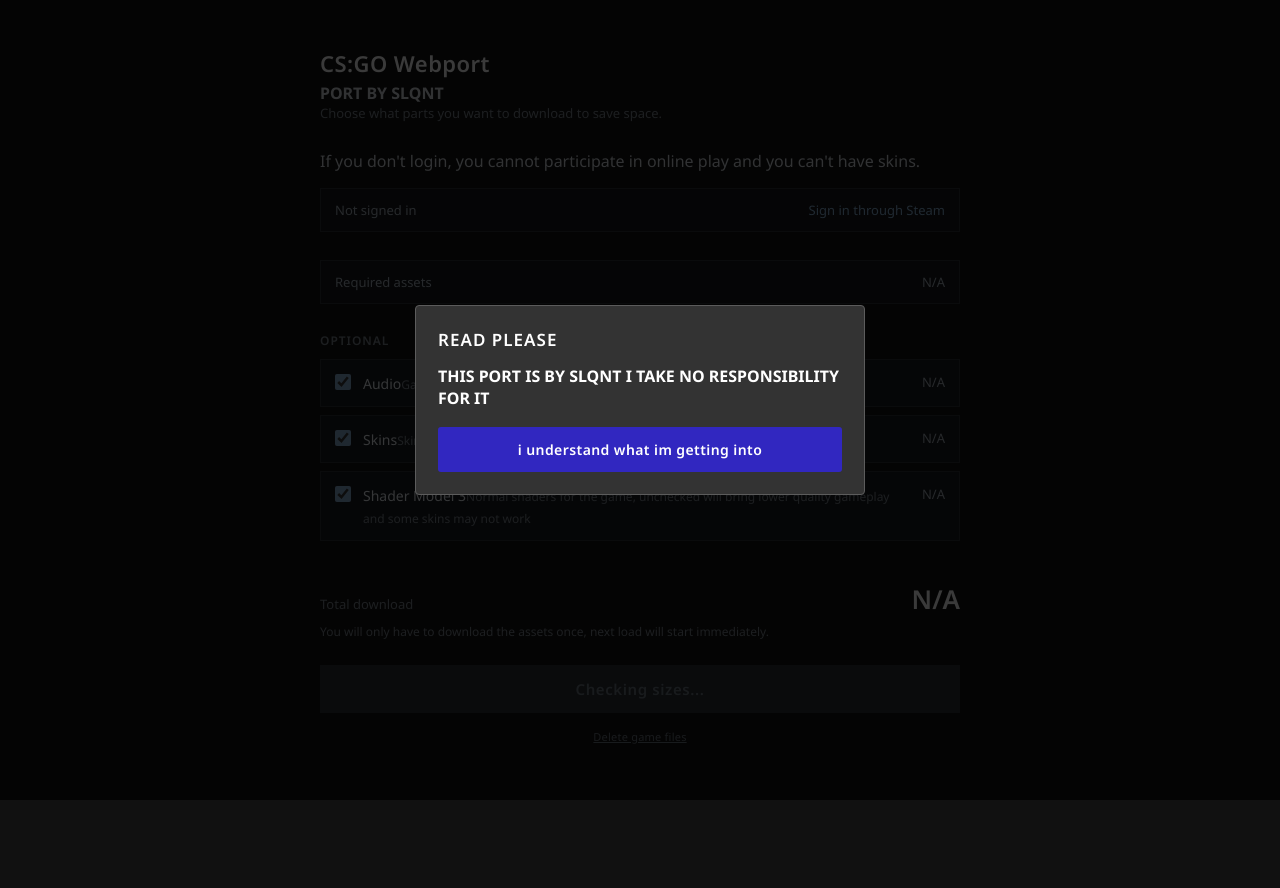
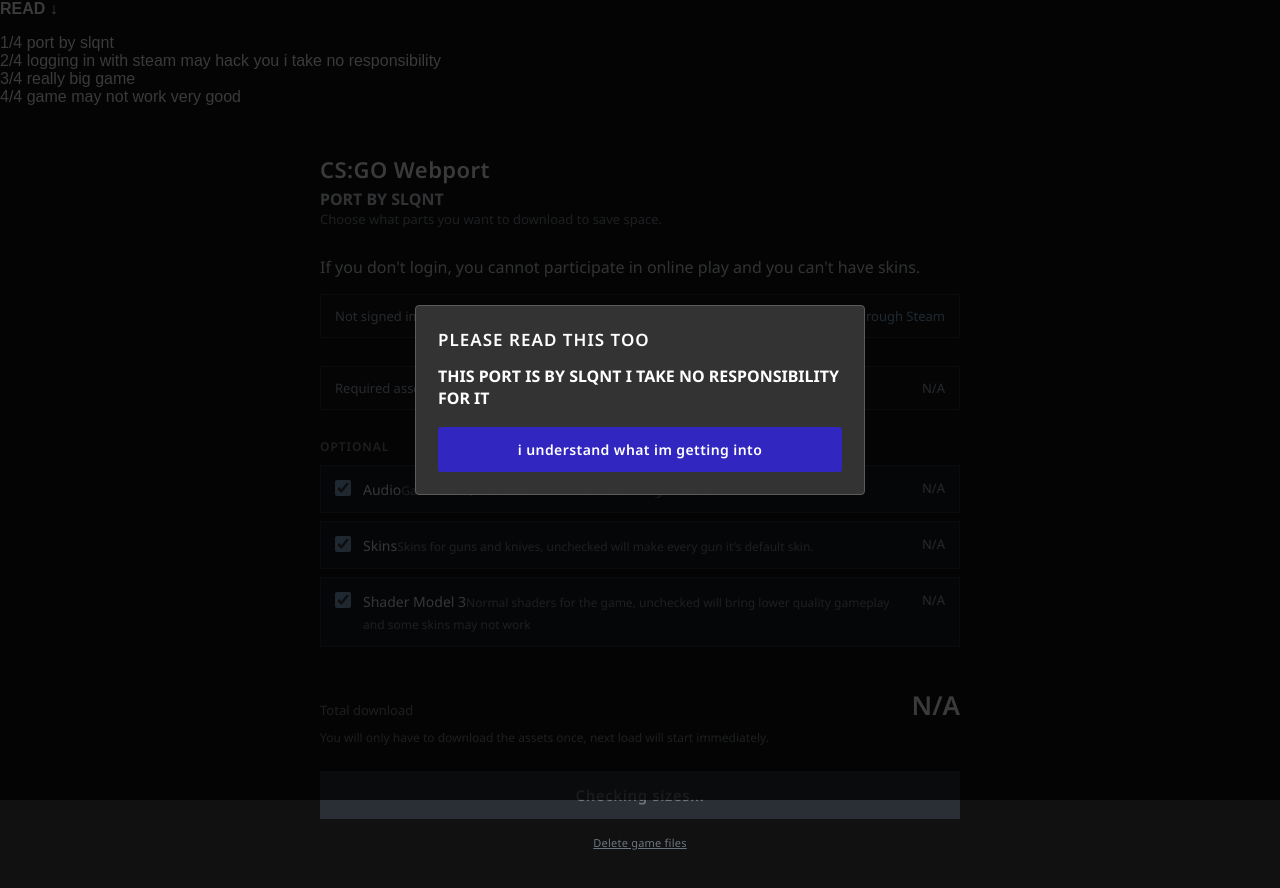
Before and after one commit to Zenith-UB/cs4bhjfbahvfvjbasvfks8go, a plain HTML site: page index.html in a window 1280 px wide. Before the commit the page ends 862 px from the top, so only its background shows below. Drawn offline with Linux system fonts and the light colour scheme.

Commit message:
Update index.html

```diff
--- a/index.html
+++ b/index.html
@@ -517,10 +517,14 @@
     </head>
     <body>
 <noscript>javascript is necessary</noscript>
-<script>alert("1/4 port by slqnt")alert("2/4 logging in with steam may hack you i take no responsibility")alert("3/4 really big game")alert("4/4 may not work very good")</script>
+<strong>READ ↓</strong>
+<p>1/4 port by slqnt<br>
+2/4 logging in with steam may hack you i take no responsibility<br>
+3/4 really big game<br>
+4/4 game may not work very good</p>
       <div class=cover></div>
       <div class=popup>
-        <h1>READ PLEASE</h1>
+        <h1>PLEASE READ THIS TOO</h1>
         <div class=scroll>
           <strong>THIS PORT IS BY SLQNT I TAKE NO RESPONSIBILITY FOR IT</strong>
         </div><button id=popup-ok>i understand what im getting into</button>
```
